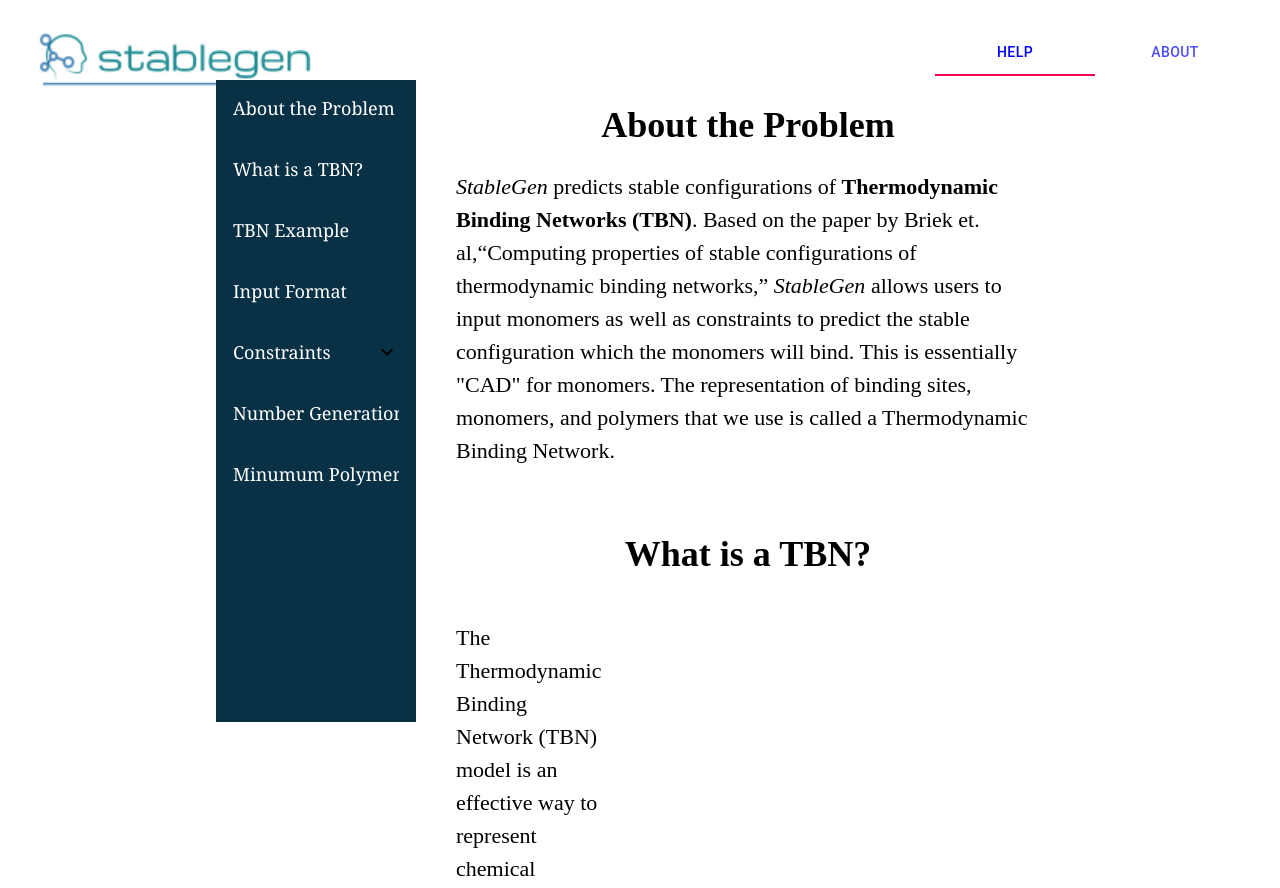
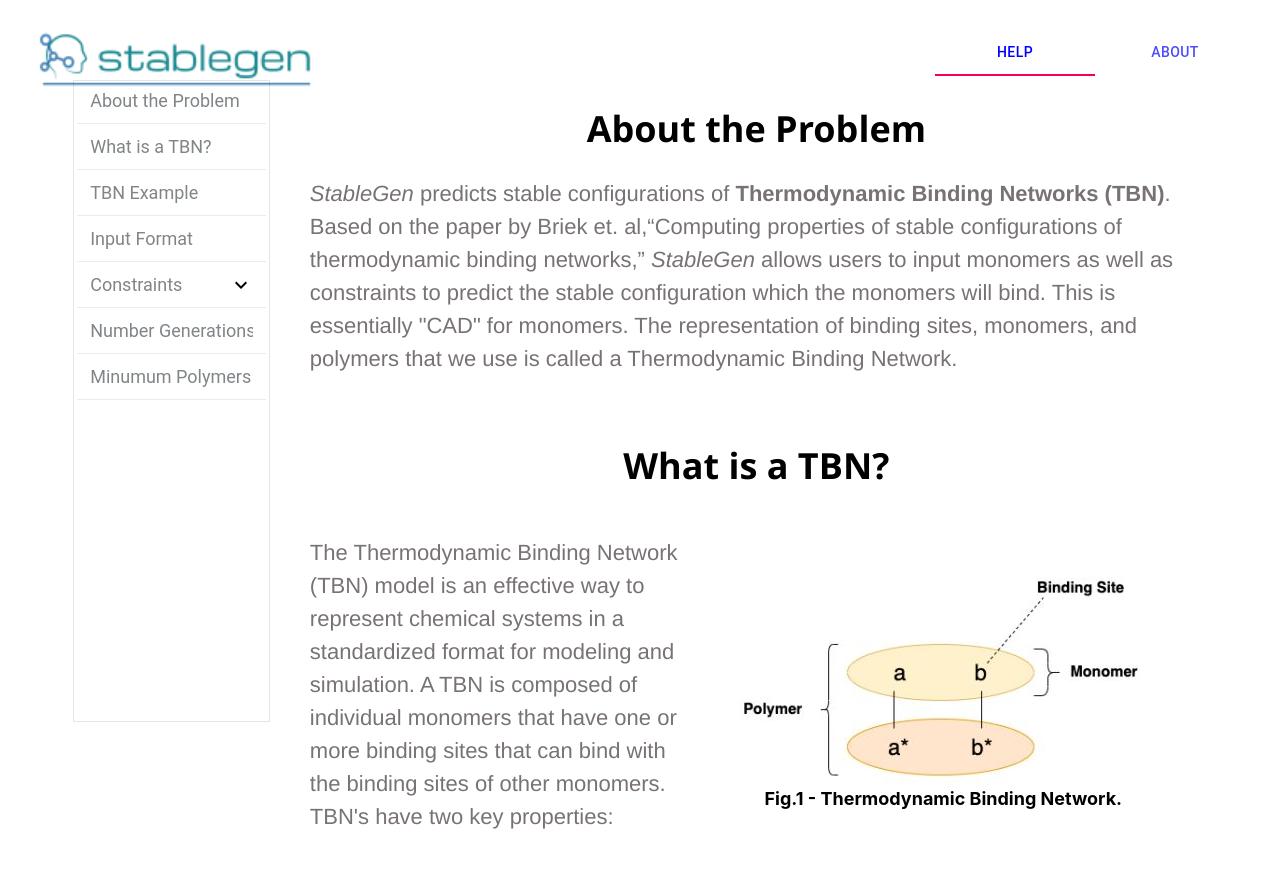
Before and after one commit to stevenwang5689/stable-gen, a React (Create React App) app: page /help in a window 1280 px wide. Built offline with nearby package versions, Linux system fonts and the light colour scheme.

Commit message:
Modified help

```diff
--- a/src/components/helpComponents/content.js
+++ b/src/components/helpComponents/content.js
@@ -17,6 +17,7 @@ class Content extends Component {
     this.myFormatRef = React.createRef();
     this.myConstraintRef = React.createRef();
     this.myGenRef = React.createRef();
+    this.myPolyRef = React.createRef();
     this.myTRef = React.createRef();
     this.myNTRef = React.createRef();
     this.myFRef = React.createRef();
@@ -82,7 +83,13 @@ class Content extends Component {
   render() {
     return (
       <fragment>
-        <Container style={{ maxHeight: 800, overflow: "auto" }}>
+        <Container
+          style={{
+            maxHeight: 800,
+            overflowX: "hidden",
+            overflowY: "scroll"
+          }}
+        >
           <h1 className="content-heading" ref={this.myAboutRef}>
             About the Problem
           </h1>
@@ -223,7 +230,9 @@ class Content extends Component {
             Specifying TOGETHER attempts to force the specified monomers to bind
             into a polymer:
           </p>
-          <p className="content-body">&emsp;{"TOGETHER {m1} {m2} {m3} ..."}</p>
+          <p className="content-highlight">
+            &emsp;{"TOGETHER {m1} {m2} {m3} ..."}
+          </p>
           <h2 className="content-heading2" ref={this.myNTRef}>
             Not Together
           </h2>
@@ -231,7 +240,7 @@ class Content extends Component {
             Specifying NOTTOGETHER prevents two monomers from being in the same
             polymer:
           </p>
-          <p className="content-body">&emsp;{"NOTTOGETHER {m1} {m2}"}</p>
+          <p className="content-highlight">&emsp;{"NOTTOGETHER {m1} {m2}"}</p>
           <h2 className="content-heading2" ref={this.myFRef}>
             Free
           </h2>
@@ -239,7 +248,7 @@ class Content extends Component {
             Specifying FREE attempts to force the specified monomer to not bind
             to any other monomer:
           </p>
-          <p className="content-body">&emsp;{"FREE {m1}"}</p>
+          <p className="content-highlight">&emsp;{"FREE {m1}"}</p>
           <h2 className="content-heading2" ref={this.myNFRef}>
             Not Free
           </h2>
@@ -247,7 +256,7 @@ class Content extends Component {
             Specifying NOTFREE forces specified monomer to bind to any other
             monomer
           </p>
-          <p className="content-body">&emsp;{"NOTFREE {m1}"}</p>
+          <p className="content-highlight">&emsp;{"NOTFREE {m1}"}</p>
           <h2 className="content-heading2" ref={this.myPRef}>
             Paired
           </h2>
@@ -255,7 +264,7 @@ class Content extends Component {
             Specifying PAIRED attempts to force two binding sites to bind
             together:
           </p>
-          <p className="content-body">&emsp;{"PAIRED {b1} {b2}"}</p>
+          <p className="content-highlight">&emsp;{"PAIRED {b1} {b2}"}</p>
           <h2 className="content-heading2" ref={this.myNPRef}>
             Not Paired
           </h2>
@@ -263,7 +272,7 @@ class Content extends Component {
             Specifying NOTPAIRED prevents two binding sites from binding
             together:
           </p>
-          <p className="content-body">&emsp;{"NOTPAIRED {b1} {b2}"}</p>
+          <p className="content-highlight">&emsp;{"NOTPAIRED {b1} {b2}"}</p>
           <h2 className="content-heading2" ref={this.myAPRef}>
             Any Paired
           </h2>
@@ -271,7 +280,7 @@ class Content extends Component {
             Specifying ANYPAIRED forces a binding site to bind to some other
             binding site:
           </p>
-          <p className="content-body">&emsp;{"ANYPAIRED {b1}"}</p>
+          <p className="content-highlight">&emsp;{"ANYPAIRED {b1}"}</p>
           <h2 className="content-heading2" ref={this.myNAPRef}>
             Not Any Paired
           </h2>
@@ -279,7 +288,7 @@ class Content extends Component {
             Specifying NOTANYPAIRED attempts to force the specified binding site
             to not bind to any other binding site:
           </p>
-          <p className="content-body">&emsp;{"NOTANYPAIRED {b1}"}</p>
+          <p className="content-highlight">&emsp;{"NOTANYPAIRED {b1}"}</p>
           <br />
           <h1 className="content-heading" ref={this.myGenRef}>
             Number Generations
--- a/src/components/helpComponents/help.js
+++ b/src/components/helpComponents/help.js
@@ -5,6 +5,7 @@ import ListItemText from "@material-ui/core/ListItemText";
 import Sidebar from "./sidebar.js";
 import Content from "./content.js";
 import Grid from "@material-ui/core/Grid";
+import styles from "./styles.css";
 
 function onClick(e, item) {
   window.alert(JSON.stringify(item, null, 2));
@@ -58,12 +59,12 @@ class Help extends Component {
   render() {
     return (
       <Fragment>
-        <div>
+        <div className="overall-div">
           <Grid container spacing={2} justify="center" alignItems="stretch">
-            <Grid item xs={3} sm={2}>
+            <Grid item xs={2}>
               <Sidebar items={this.sidebarItems} />
             </Grid>
-            <Grid item xs={9} sm={6}>
+            <Grid item xs={9}>
               <Content ref={this.contentElement} />
             </Grid>
           </Grid>
--- a/src/components/helpComponents/sidebar.js
+++ b/src/components/helpComponents/sidebar.js
@@ -54,7 +54,7 @@ function SidebarItem({ item, curPadding = 0, ...rest }) {
           <List disablePadding dense>
             {items.map((subItem, index) => (
               <React.Fragment key={subItem.name}>
-                <SidebarItem item={subItem} curPadding={10} />
+                <SidebarItem item={subItem} curPadding={20} />
               </React.Fragment>
             ))}
           </List>
--- a/src/components/helpComponents/styles.css
+++ b/src/components/helpComponents/styles.css
@@ -1,13 +1,28 @@
+.content-highlight {
+  background-color: #f6f8fa;
+  padding: 16px;
+  display: block;
+  font-size: 85%;
+  line-height: 1.45;
+  border-radius: 3px;
+  overflow: auto;
+  width: 100%;
+  text-align: left;
+  line-height: 1.5;
+  font-size: 17px;
+  font-family: "Helvetica", "Roboto", "Arial";
+}
+
 .content-heading {
   width: 100%;
   font-size: 36px;
-  font-family: "Times New Roman", Times, serif;
+  font-family: "Segoe UI", "Roboto", "Helvetica", "Arial";
 }
 
 .content-heading2 {
   width: 100%;
   font-size: 26px;
-  font-family: "Times New Roman", Times, serif;
+  font-family: "Segoe UI", "Roboto", "Helvetica", "Arial";
 }
 
 .content-body {
@@ -15,7 +30,8 @@
   text-align: left;
   line-height: 1.5;
   font-size: 22px;
-  font-family: "Times New Roman", Times, serif;
+  color: #787276;
+  font-family: "Helvetica", "Roboto", "Arial";
 }
 
 .content-div {
@@ -45,11 +61,17 @@
   font-weight: bold;
 }
 
+.overall-div {
+  padding-left: 20px;
+  overflow-x: hidden;
+  overflow-y: hidden;
+}
+
 .sidebar {
-  max-width: 300px;
+  max-width: 100%;
   height: 80vh;
+  overflow: auto;
   border: 1px solid rgba(0, 0, 0, 0.1);
-  background-color: #093145;
 }
 
 .sidebar-item {
@@ -65,19 +87,14 @@
   display: flex;
   align-items: center;
   width: 100%;
-  padding: 11px;
-}
-
-.dividerStyle {
-  margin: "3px";
-  background-color: #093145;
+  padding: 5px;
 }
 
 .sidebar-item-text {
   width: 100%;
   font-size: 18px;
-  color: #ffffff;
-  font-family: "Georgia", Times, serif;
+  color: #808588;
+  font-family: "Roboto", "Helvetica", "Arial";
 }
 
 .sidebar-arrow {
```
